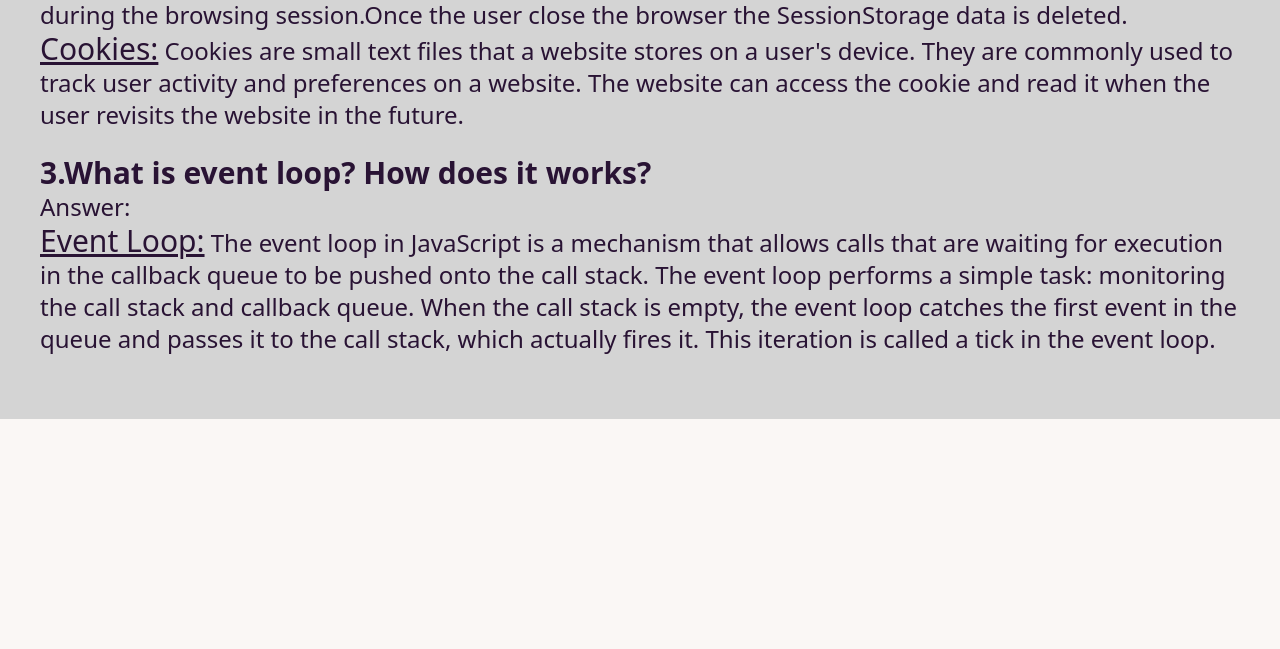
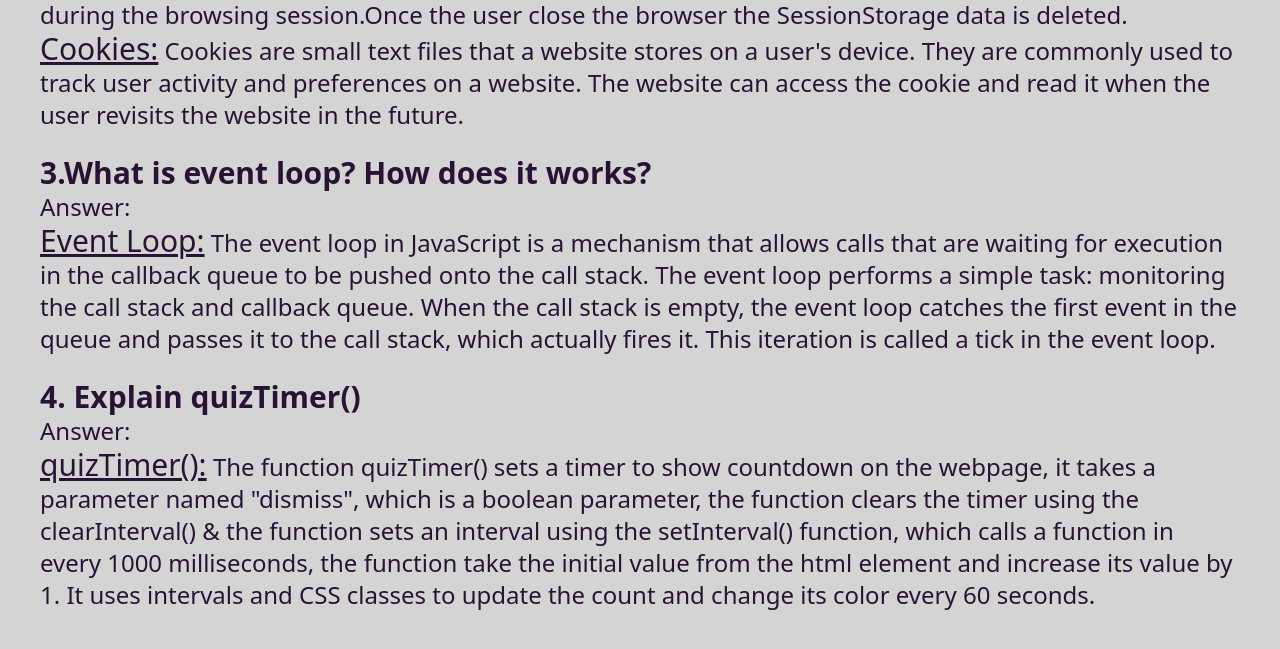
Before and after one commit to SadmanJawad/Assignment-7-Quiz-Hero, a plain HTML site: page blog.html in a window 1280 px wide. Shown: the part 709-1358 px from the top of the page. Before the commit the page ends 1128 px from the top, so only its background shows below. Drawn offline with nearby package versions, Linux system fonts and the light colour scheme.

Commit message:
4th question's ans added

```diff
--- a/blog.html
+++ b/blog.html
@@ -45,6 +45,14 @@
             </p>
         </div>
         <br>
+        <!-- ? Question 4 -->
+        <div class="text-2xl">
+            <p class="text-3xl font-bold">4. Explain quizTimer()</p>
+            <p>Answer:</p>
+            <p><span class="underline text-3xl">quizTimer():</span>
+                The function quizTimer() sets a timer to show countdown on the webpage, it takes a parameter named "dismiss", which is a boolean parameter, the function clears the timer using the clearInterval() & the function sets an interval using the setInterval() function, which calls a function in every 1000 milliseconds, the function take the initial value from the html element and increase its value by 1. It uses intervals and CSS classes to update the count and change its color every 60 seconds.
+            </p>
+        </div>
 
     </div>
 </body>
```
